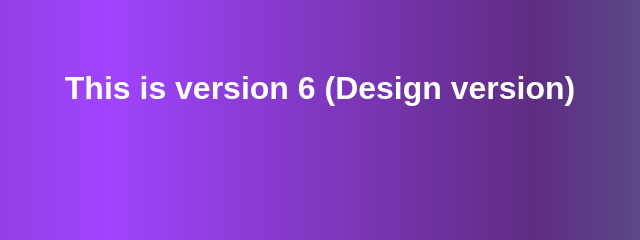
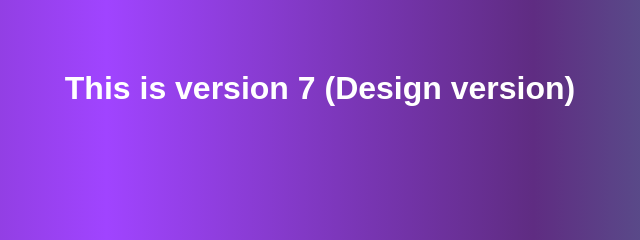
Before and after one commit to muhammadaliazhar/myrepo1, a plain HTML site: page index.html in a window 1280 px wide. Shown: the part 312-552 px from the top of the page, 320-960 px from the left. Drawn offline with Linux system fonts and the light colour scheme.

Commit message:
version 7 added

```diff
--- a/index.html
+++ b/index.html
@@ -7,6 +7,6 @@
     <title>Document</title>
 </head>
 <body>
-    <h1>This is version 6 (Design version)</h1>
+    <h1>This is version 7 (Design version)</h1>
 </body>
 </html>
```
